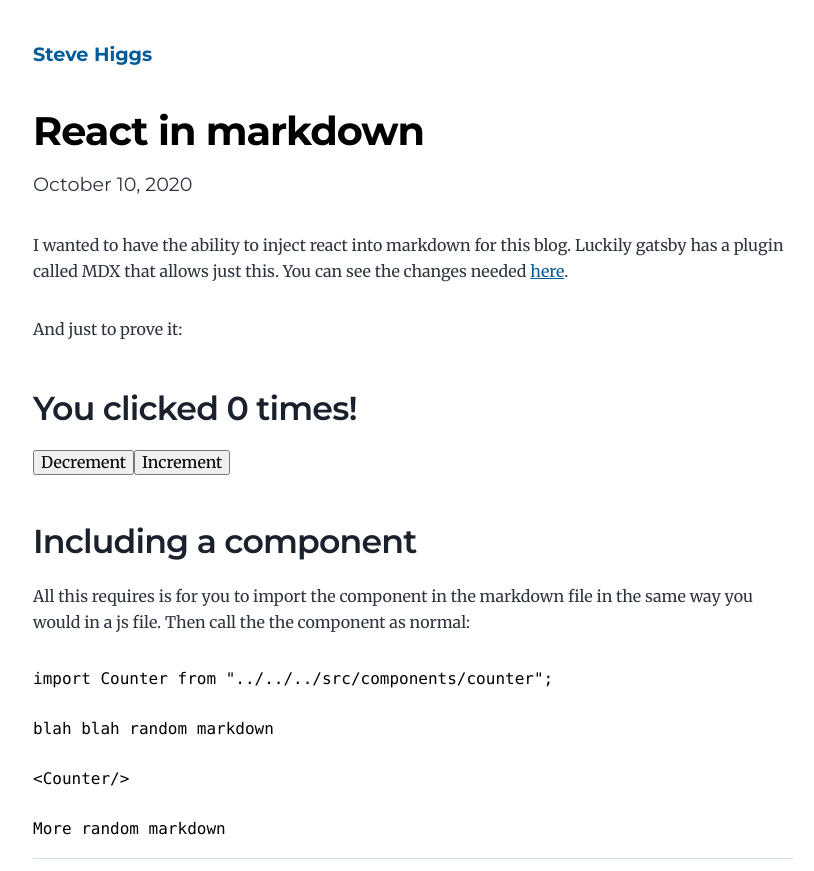
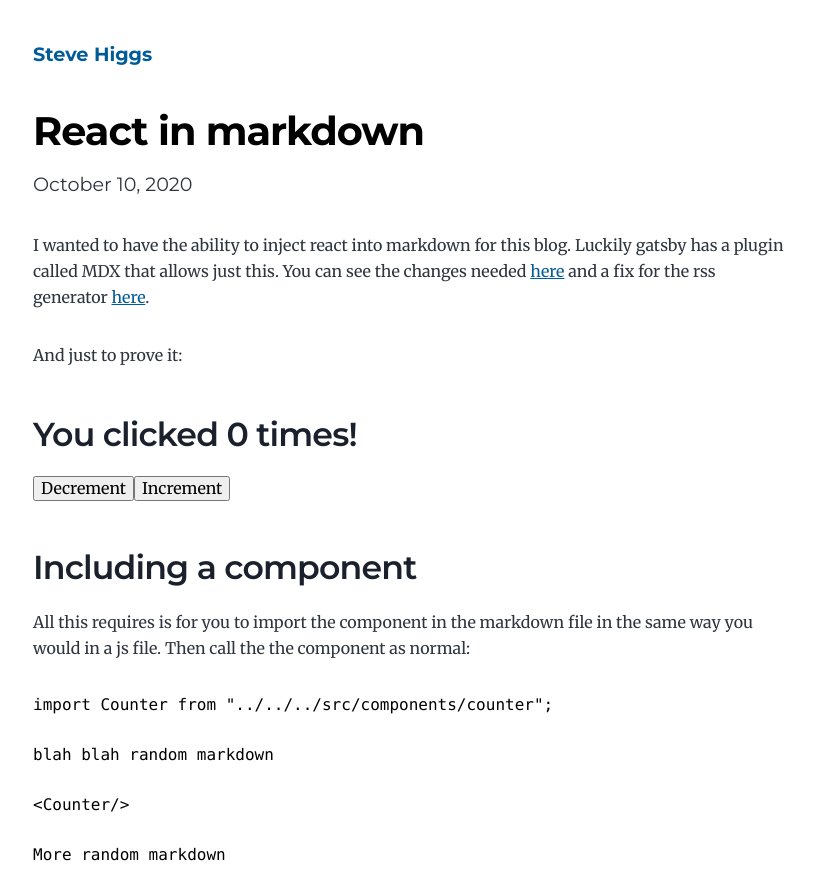
Before and after one commit to stevejhiggs/blog, a Gatsby site: page /react-in-markdown/ in a window 1280 px wide. Shown: the top 871 px of the page, without its empty margins (227-1041 px from the left). Built offline with nearby package versions, Linux system fonts and the light colour scheme; Gatsby itself is replaced by a stand-in of ours; some packages are replaced by stand-ins of ours; code samples lack their colours.

Commit message:
add link to generator fix

```diff
--- a/content/blog/react-in-markdown/index.md
+++ b/content/blog/react-in-markdown/index.md
@@ -6,7 +6,7 @@ description: "Getting react running in markdown didn't prove too hard"
 
 import Counter from '../../../src/components/counter'
 
-I wanted to have the ability to inject react into markdown for this blog. Luckily gatsby has a plugin called MDX that allows just this. You can see the changes needed [here](https://github.com/stevejhiggs/blog/commit/f538cb0b86f357192580ee42bc7bdddada87a741).
+I wanted to have the ability to inject react into markdown for this blog. Luckily gatsby has a plugin called MDX that allows just this. You can see the changes needed [here](https://github.com/stevejhiggs/blog/commit/f538cb0b86f357192580ee42bc7bdddada87a741) and a fix for the rss generator [here](https://github.com/stevejhiggs/blog/commit/768f90f3b17000c21d0c644716e0f3b64a4e8937).
 
 And just to prove it:
 
```
